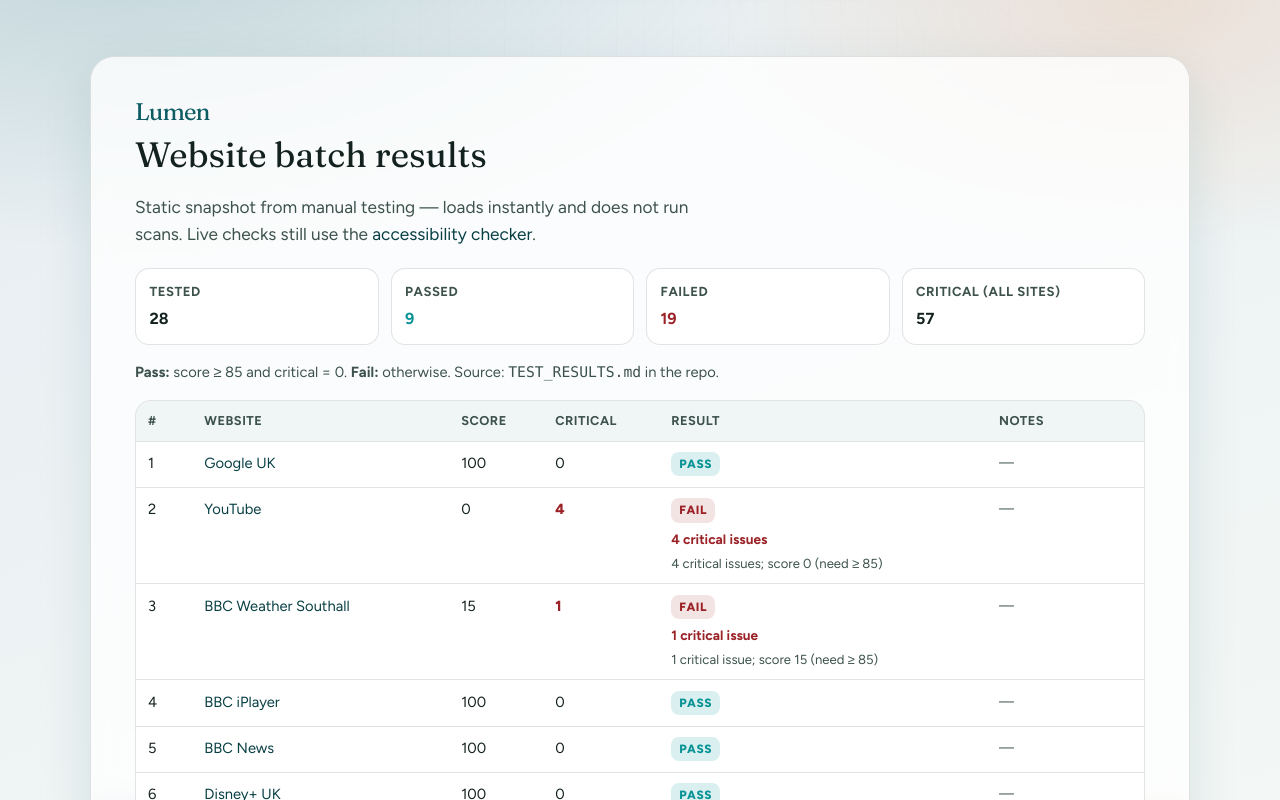
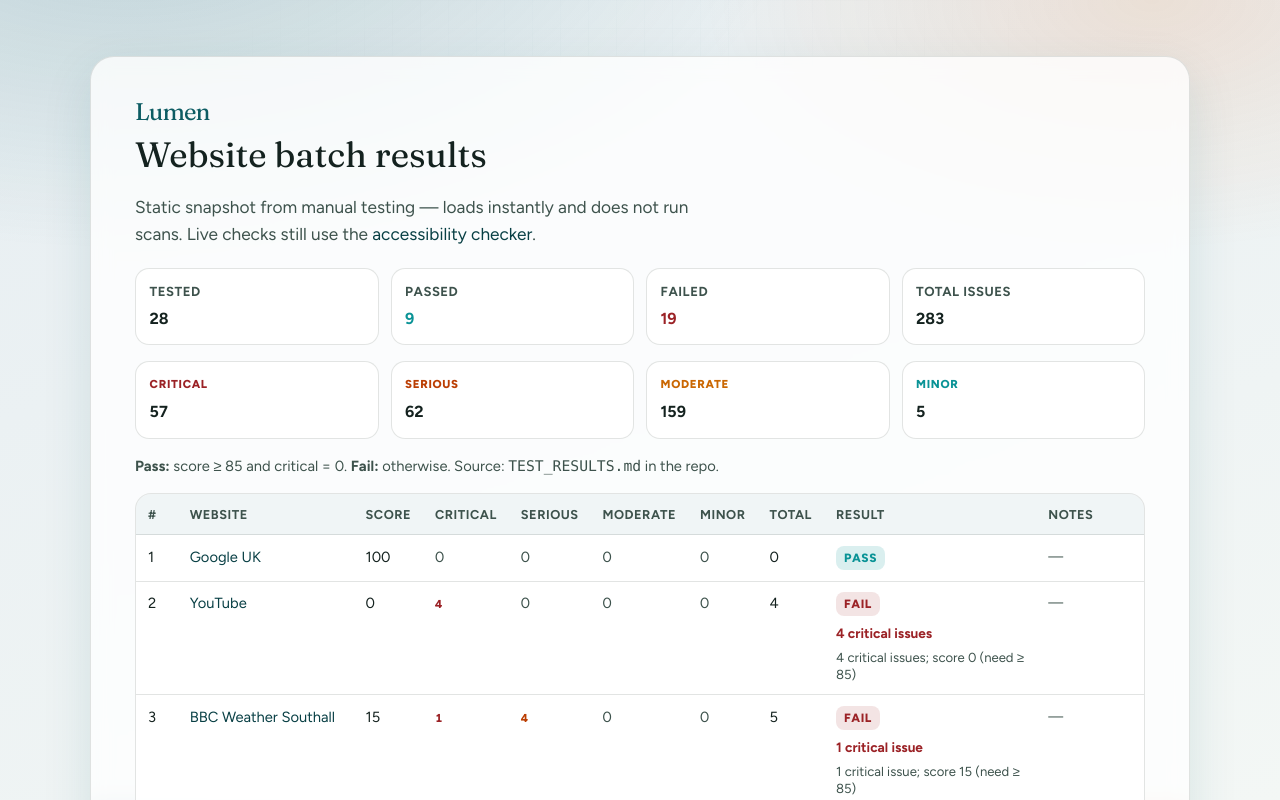
Before and after one commit to balisikh/ai-based-web-accessibility-checker, a Next.js app in the folder web/: page /batch in a window 1280 px wide. Shown: the top 800 px of the page. Built offline with nearby package versions, Linux system fonts and the light colour scheme.

Commit message:
Show full severity counts on the batch results page.
Add per-site and batch-wide critical, serious, moderate, and minor totals aligned with TEST_RESULTS.md.

Co-authored-by: Cursor <cursoragent@cursor.com>

```diff
--- a/web/src/app/batch/page.tsx
+++ b/web/src/app/batch/page.tsx
@@ -13,6 +13,23 @@ export const metadata = {
   description:
     "Pass and fail counts for the 28-site accessibility batch (static snapshot).",
 };
+
+type BatchSeverity = "critical" | "serious" | "moderate" | "minor";
+
+function BatchSeverityCount({
+  severity,
+  count,
+}: {
+  severity: BatchSeverity;
+  count: number;
+}) {
+  if (count === 0) {
+    return <span className="batch-sev-zero">0</span>;
+  }
+  return (
+    <span className={`batch-sev-num sev sev-${severity}`}>{count}</span>
+  );
+}
 
 export default function BatchResultsPage() {
   return (
@@ -40,8 +57,30 @@ export default function BatchResultsPage() {
             <strong>{WEBSITE_BATCH_SUMMARY.failed}</strong>
           </li>
           <li>
-            <span className="batch-summary-label">Critical (all sites)</span>
+            <span className="batch-summary-label">Total issues</span>
+            <strong>{WEBSITE_BATCH_SUMMARY.totalIssues}</strong>
+          </li>
+        </ul>
+
+        <ul
+          className="batch-summary batch-summary-severity"
+          aria-label="Severity totals across all 28 sites"
+        >
+          <li>
+            <span className="sev sev-critical">Critical</span>
             <strong>{WEBSITE_BATCH_SUMMARY.totalCritical}</strong>
+          </li>
+          <li>
+            <span className="sev sev-serious">Serious</span>
+            <strong>{WEBSITE_BATCH_SUMMARY.totalSerious}</strong>
+          </li>
+          <li>
+            <span className="sev sev-moderate">Moderate</span>
+            <strong>{WEBSITE_BATCH_SUMMARY.totalModerate}</strong>
+          </li>
+          <li>
+            <span className="sev sev-minor">Minor</span>
+            <strong>{WEBSITE_BATCH_SUMMARY.totalMinor}</strong>
           </li>
         </ul>
 
@@ -54,7 +93,7 @@ export default function BatchResultsPage() {
         <div className="batch-table-wrap">
           <table className="batch-table">
             <caption className="sr-only">
-              All batch websites with score, critical count, and pass or fail
+              All batch websites with score, severity counts, and pass or fail
             </caption>
             <thead>
               <tr>
@@ -62,6 +101,10 @@ export default function BatchResultsPage() {
                 <th scope="col">Website</th>
                 <th scope="col">Score</th>
                 <th scope="col">Critical</th>
+                <th scope="col">Serious</th>
+                <th scope="col">Moderate</th>
+                <th scope="col">Minor</th>
+                <th scope="col">Total</th>
                 <th scope="col">Result</th>
                 <th scope="col">Notes</th>
               </tr>
@@ -86,13 +129,19 @@ export default function BatchResultsPage() {
                       </a>
                     </td>
                     <td>{row.score}</td>
-                    <td>
-                      {row.critical > 0 ? (
-                        <span className="batch-critical-num">{row.critical}</span>
-                      ) : (
-                        row.critical
-                      )}
+                    <td className="batch-sev-cell">
+                      <BatchSeverityCount severity="critical" count={row.critical} />
                     </td>
+                    <td className="batch-sev-cell">
+                      <BatchSeverityCount severity="serious" count={row.serious} />
+                    </td>
+                    <td className="batch-sev-cell">
+                      <BatchSeverityCount severity="moderate" count={row.moderate} />
+                    </td>
+                    <td className="batch-sev-cell">
+                      <BatchSeverityCount severity="minor" count={row.minor} />
+                    </td>
+                    <td>{row.totalIssues}</td>
                     <td>
                       <span
                         className={`batch-badge batch-badge-${pass ? "pass" : "fail"}`}
--- a/web/src/app/globals.css
+++ b/web/src/app/globals.css
@@ -982,6 +982,27 @@ pre {
   color: var(--critical);
 }
 
+.batch-summary-severity {
+  margin-top: 0.65rem;
+}
+
+.batch-summary-severity li {
+  gap: 0.45rem;
+}
+
+.batch-sev-cell {
+  text-align: center;
+  font-variant-numeric: tabular-nums;
+}
+
+.batch-sev-zero {
+  color: var(--ink-soft);
+}
+
+.batch-sev-num {
+  font-weight: 800;
+}
+
 .batch-rule {
   margin-bottom: 1rem;
 }
--- a/web/src/lib/website-batch-results.ts
+++ b/web/src/lib/website-batch-results.ts
@@ -52,4 +52,8 @@ export const WEBSITE_BATCH_SUMMARY = {
   passed: WEBSITE_BATCH_RESULTS.filter((r) => r.score >= 85 && r.critical === 0).length,
   failed: WEBSITE_BATCH_RESULTS.filter((r) => r.score < 85 || r.critical >= 1).length,
   totalCritical: WEBSITE_BATCH_RESULTS.reduce((n, r) => n + r.critical, 0),
+  totalSerious: WEBSITE_BATCH_RESULTS.reduce((n, r) => n + r.serious, 0),
+  totalModerate: WEBSITE_BATCH_RESULTS.reduce((n, r) => n + r.moderate, 0),
+  totalMinor: WEBSITE_BATCH_RESULTS.reduce((n, r) => n + r.minor, 0),
+  totalIssues: WEBSITE_BATCH_RESULTS.reduce((n, r) => n + r.totalIssues, 0),
 };
```
